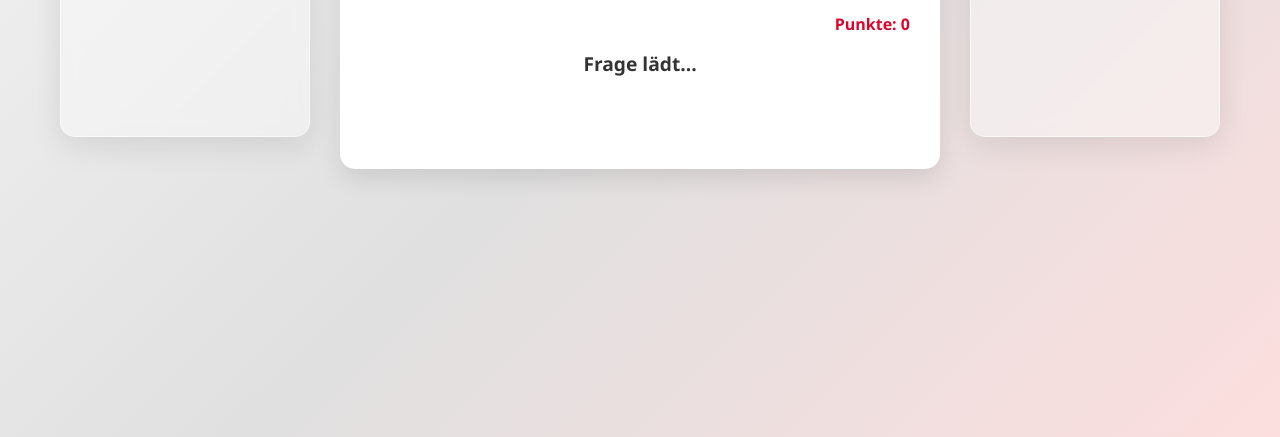
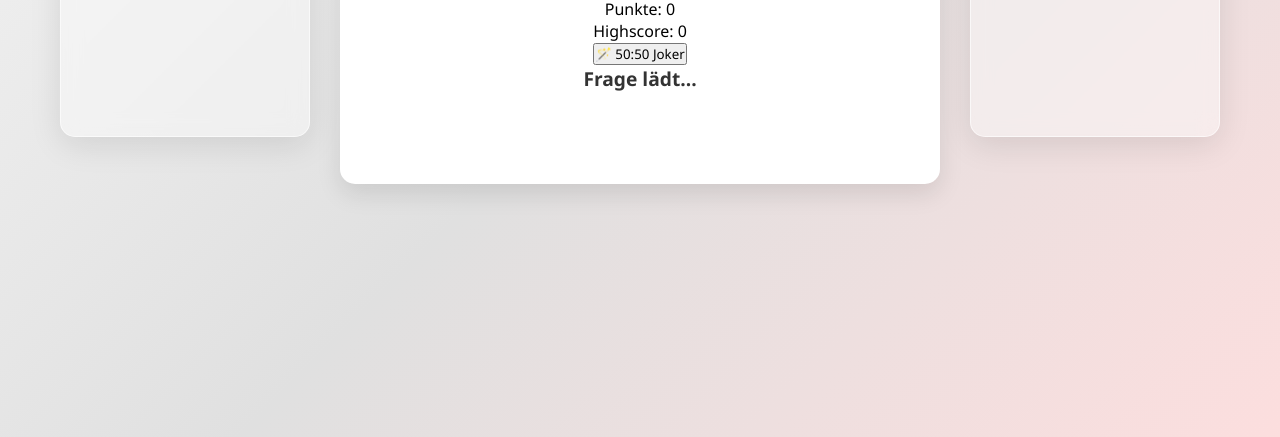
Before and after one commit to JHerg/fc-bayern-quiz, a plain HTML site: page index.html in a window 1280 px wide. Shown: the part 363-800 px from the top of the page. Drawn offline with Linux system fonts and the light colour scheme.

Commit message:
Aktualisieren von index.html

```diff
--- a/index.html
+++ b/index.html
@@ -3,7 +3,7 @@
 <head>
     <meta charset="UTF-8">
     <meta name="viewport" content="width=device-width, initial-scale=1.0">
-    <title>FC Bayern München Quiz</title>
+    <title>FC Bayern München Quiz - Ultimate Edition</title>
     <link rel="stylesheet" href="style.css">
 </head>
 <body>
@@ -11,17 +11,30 @@
 
     <div class="quiz-container">
         <h1>FC Bayern Quiz</h1>
-        <div style="text-align: right; margin-bottom: 15px; font-weight: bold; color: #DC052D;">Punkte: <span id="score">0</span></div>
 
-        <div id="quiz">
-            <h2 id="question">Frage lädt...</h2>
-            <div id="answer-buttons" class="btn-grid">
-                <!-- Buttons werden per JavaScript generiert -->
+        <div class="stats-header">
+            <div class="score-board">Punkte: <span id="score">0</span></div>
+            <div class="highscore-board">Highscore: <span id="highscore">0</span></div>
+        </div>
+
+        <div class="tools-header">
+            <button id="joker-btn" class="btn-joker" title="50:50 Joker einsetzen">🪄 50:50 Joker</button>
+            <div id="timer-bar-container">
+                <div id="timer-bar"></div>
             </div>
         </div>
 
-        <div id="result-message"></div>
-        <button id="next-btn" class="btn" style="display: none; margin-top: 20px; width: 100%; background-color: #333333; border-color: #333333; color: white;">Nächste Frage</button>
+        <div id="quiz">
+            <h2 id="question" aria-live="polite">Frage lädt...</h2>
+            <div id="answer-buttons" class="btn-grid">
+                </div>
+        </div>
+
+        <div id="result-message" aria-live="polite"></div>
+
+        <div id="explanation-box" class="explanation-box"></div>
+
+        <button id="next-btn" class="btn btn-next" style="display: none;">Nächste Frage</button>
     </div>
 
     <div id="quote-right" class="quote-box"></div>
```
